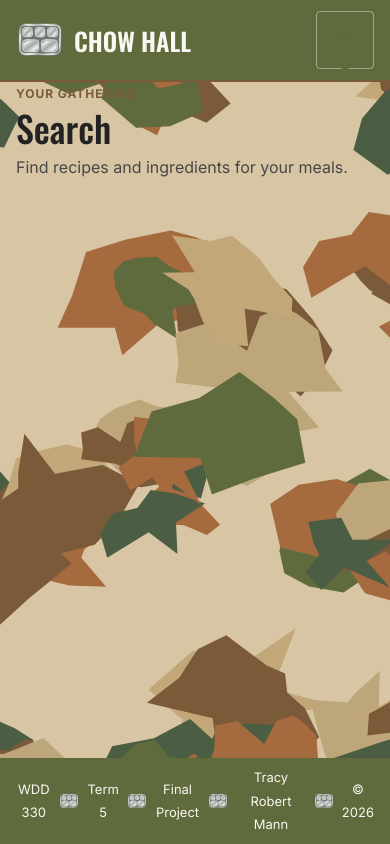
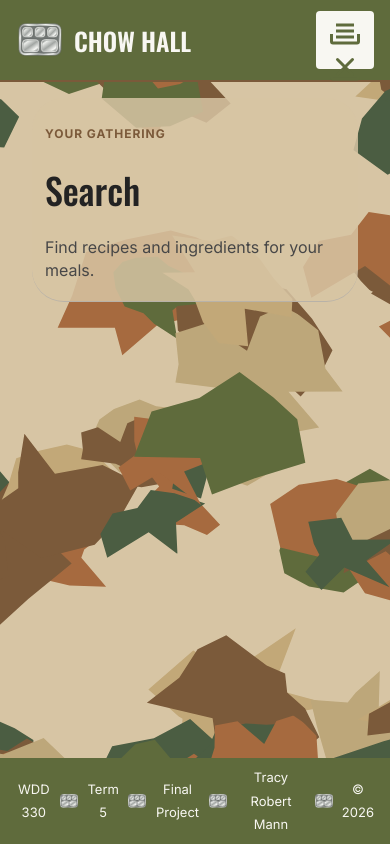
Before and after one commit to trrmann/wdd330-final-project-chow-hall-tracy-mann, a website built with Vite: page Search/index.html in a window 390 px wide. Built offline with nearby package versions, Linux system fonts and the light colour scheme.

Commit message:
fixed the dashboard tiles backgound colors and the hero display on each page.

```diff
--- a/Search/index.html
+++ b/Search/index.html
@@ -16,7 +16,7 @@
   <main id="app"></main>
   <template id="search-page-template">
     <div class="search-page">
-      <section class="search-intro" aria-labelledby="search-title">
+      <section class="home-intro search-intro" aria-labelledby="search-title">
         <p class="home-kicker">Your gathering</p>
         <h1 id="search-title">Search</h1>
         <p>Find recipes and ingredients for your meals.</p>
--- a/src/css/core.css
+++ b/src/css/core.css
@@ -141,6 +141,31 @@
   text-decoration: none;
 }
 
+.site-header a.menu-toggle {
+  display: grid;
+  width: 48px;
+  height: 48px;
+  place-items: center;
+  padding: 4px;
+  border: 1px solid rgba(248, 247, 242, 0.45);
+  border-radius: 4px;
+  background: transparent;
+  background-color: var(--off-white);
+  color: var(--command-black);
+  cursor: pointer;
+}
+
+.site-header a.menu-toggle:hover,
+.site-header a.menu-toggle:focus-visible {
+  background-color: rgba(35, 35, 35, 0.25);
+}
+
+.site-header a.menu-toggle img {
+  display: block;
+  width: 36px;
+  height: 36px;
+}
+
 .site-brand {
   display: inline-flex;
   align-items: center;
@@ -162,30 +187,6 @@
   font-weight: 600;
   line-height: 1;
   text-transform: uppercase;
-}
-
-.menu-toggle {
-  display: grid;
-  width: 48px;
-  height: 48px;
-  place-items: center;
-  padding: 4px;
-  border: 1px solid rgba(248, 247, 242, 0.45);
-  border-radius: 4px;
-  background: transparent;
-  color: var(--off-white);
-  cursor: pointer;
-}
-
-.menu-toggle:hover,
-.menu-toggle:focus-visible {
-  background-color: rgba(35, 35, 35, 0.25);
-}
-
-.menu-toggle img {
-  display: block;
-  width: 36px;
-  height: 36px;
 }
 
 .site-nav {
--- a/src/css/laptop.css
+++ b/src/css/laptop.css
@@ -53,7 +53,7 @@
   }
 
   .home-intro {
-    padding: 44px 0 32px;
+    padding: 44px 24px 34px;
   }
 
   .home-dashboard {
--- a/src/css/mobile.css
+++ b/src/css/mobile.css
@@ -58,8 +58,11 @@
   flex-direction: column;
   align-items: flex-start;
   gap: 18px;
-  padding: 24px 0 20px;
+  padding: 24px 13px 19px;
+  margin: 16px 16px auto;
   border-bottom: 1px solid var(--border);
+  background-color:  color-mix(in srgb, var(--dust-storm) 85%, transparent);
+  border-radius: 32px;
 }
 
 .home-dashboard {
@@ -71,6 +74,8 @@
 
 .dashboard-panel {
   padding: 16px;
+  background-color:  color-mix(in srgb, var(--dust-storm) 97%, transparent);
+  border-radius: 32px;
 }
 
 .panel-heading {
--- a/src/css/tablet.css
+++ b/src/css/tablet.css
@@ -18,7 +18,7 @@
     align-items: center;
     justify-content: space-between;
     gap: 24px;
-    padding: 36px 0 28px;
+    padding: 36px 20px 28px;
   }
 
   .home-dashboard {
```
Also changed, not shown: Inventory/index.html (+1 -1 lines), MealPlan/index.html (+1 -1 lines), Shopping/index.html (+1 -1 lines).
